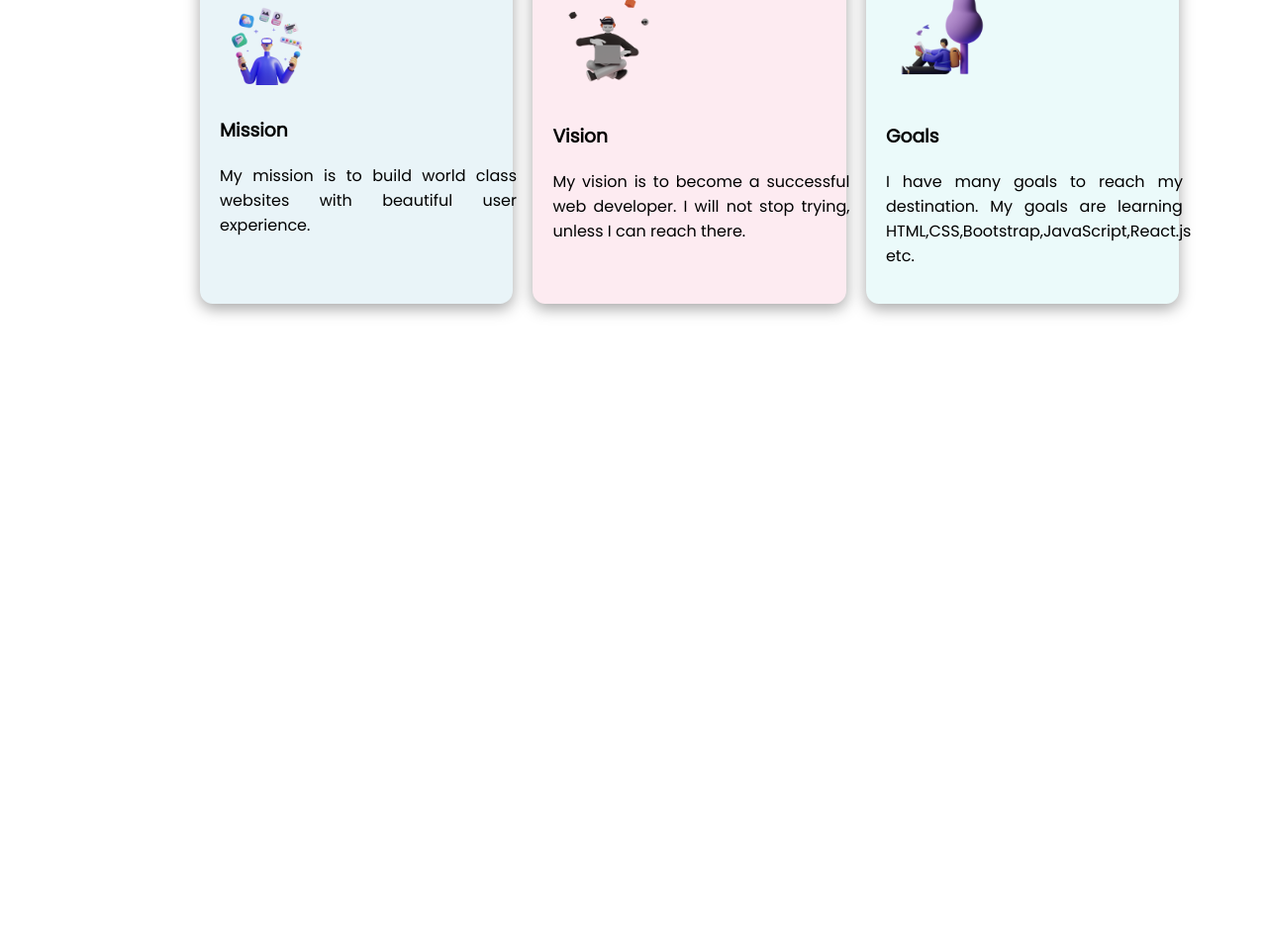
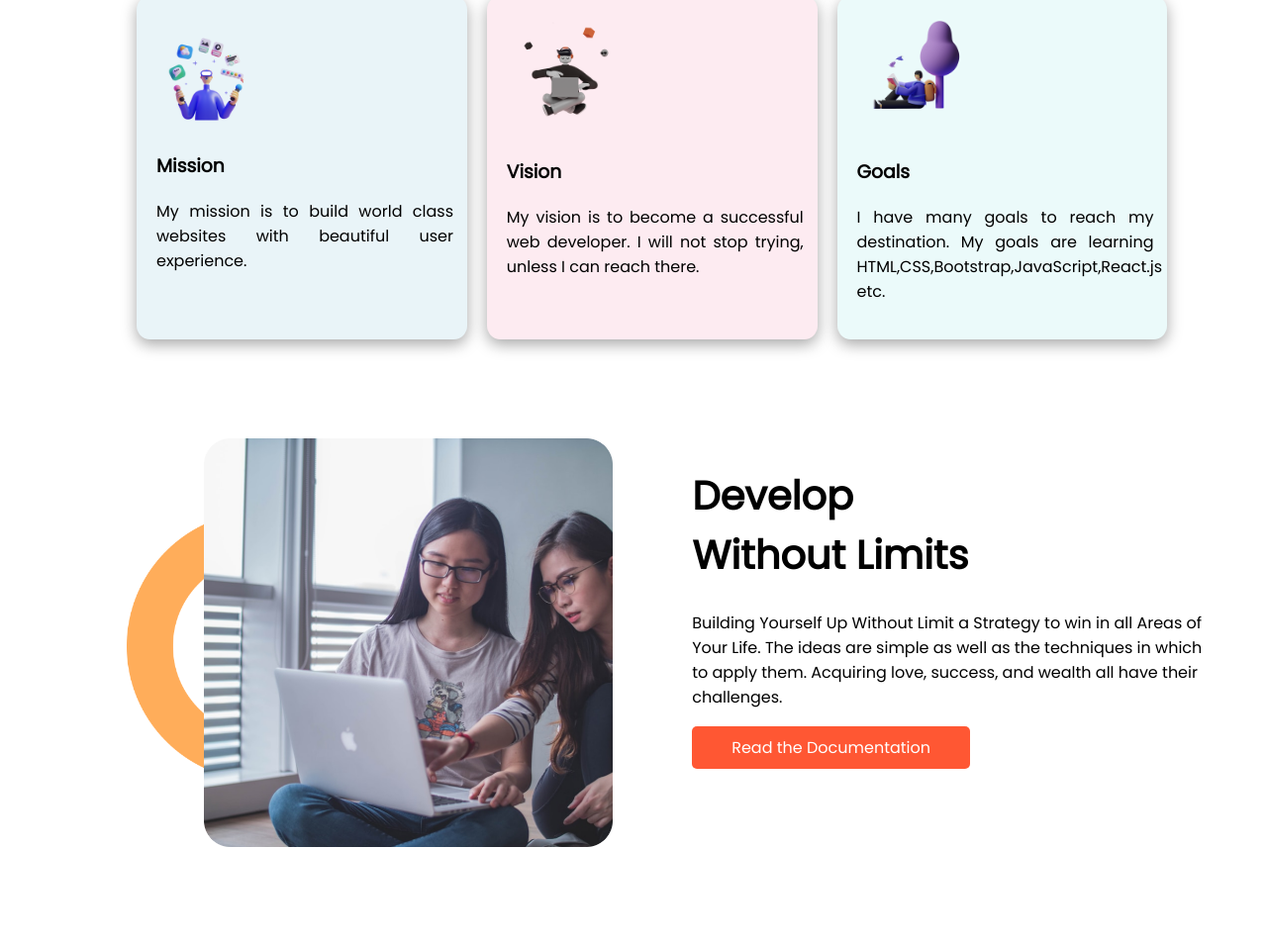
Before and after one commit to IHC25/mission-2022, a plain HTML site: page index.html in a window 1280 px wide. Shown: the part 740-1693 px from the top of the page at 99% size. Before the commit the page ends 1121 px from the top, so only its background shows below. Drawn offline with Linux system fonts and the light colour scheme.

Commit message:
Develop Without Limit Section added

```diff
--- a/index.html
+++ b/index.html
@@ -18,13 +18,15 @@
       <div id="stay-focused-margin" class="width-measurement">
         <h1 class="left-border">Stay Focused on</h1>
         <h1 class="left-border heading-color">Mission 2022</h1>
-        <p>
+        <p class="stay-focused-paragraph">
           In 2022, my mission is to learn Web Development. I already started my
           journey to become a successful web developer. In my journey
           Programming Hero is helping me.
         </p>
         <a class="button-style" href=""> Explore Now </a>
-        <p>Scroll down to explore more about us</p>
+        <p class="stay-focused-paragraph">
+          Scroll down to explore more about us
+        </p>
       </div>
 
       <div class="width-measurement">
@@ -64,5 +66,23 @@
         </div>
       </div>
     </section>
+
+    <section class="circle-shape flexible-container">
+      <div class="width-measurement">
+        <img src="images/pictures/coding.png" alt="" />
+      </div>
+
+      <div id="without-limits-div" class="width-measurement">
+        <h1>Develop</h1>
+        <h1>Without Limits</h1>
+        <p>
+          Building Yourself Up Without Limit a Strategy to win in all Areas of
+          Your Life. The ideas are simple as well as the techniques in which to
+          apply them. Acquiring love, success, and wealth all have their
+          challenges.
+        </p>
+        <a class="button-style" href=""> Read the Documentation </a>
+      </div>
+    </section>
   </body>
 </html>
--- a/style.css
+++ b/style.css
@@ -9,8 +9,7 @@ h1 {
 }
 .flexible-container {
   display: flex;
-  margin-top: 2%;
-  margin-left: 15%;
+  margin-left: 10%;
   margin-bottom: 5%;
   margin-right: 5%;
 }
@@ -18,13 +17,17 @@ h1 {
   width: 50%;
 }
 .width-measurement img {
-  width: 60%;
+  width: 80%;
   padding: 5%;
+  margin-left: 10%;
+  margin-top: 0;
 }
-.width-measurement p {
+
+.stay-focused-paragraph {
   margin-top: 10%;
   margin-bottom: 5%;
 }
+
 .left-border {
   border-left: 4px solid;
   border-color: #ff5733;
@@ -56,6 +59,12 @@ h1 {
   text-align: justify;
   width: 300px;
 }
+.circle-shape {
+  background-image: url(images/shapes/shape-1.png);
+  background-position: left;
+  background-size: 25%;
+  background-repeat: no-repeat;
+}
 
 #stay-focused-margin {
   margin-top: 10%;
@@ -74,3 +83,12 @@ h1 {
 #goals {
   background-color: rgb(235, 250, 250);
 }
+
+#without-limits-div {
+  margin-top: 5%;
+  margin-left: 5%;
+}
+#without-limits-div p {
+  margin-top: 5%;
+  margin-bottom: 5%;
+}
```
